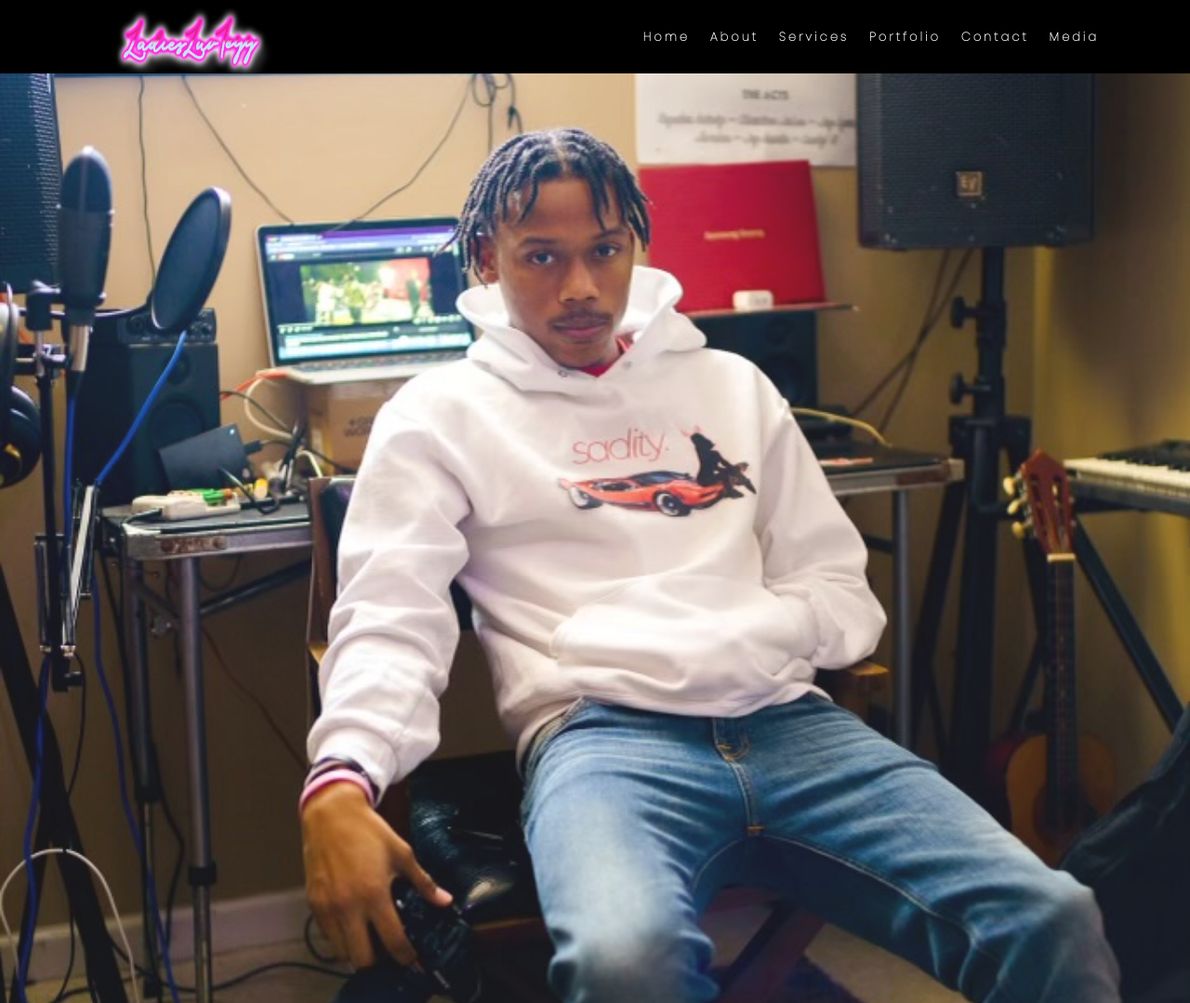
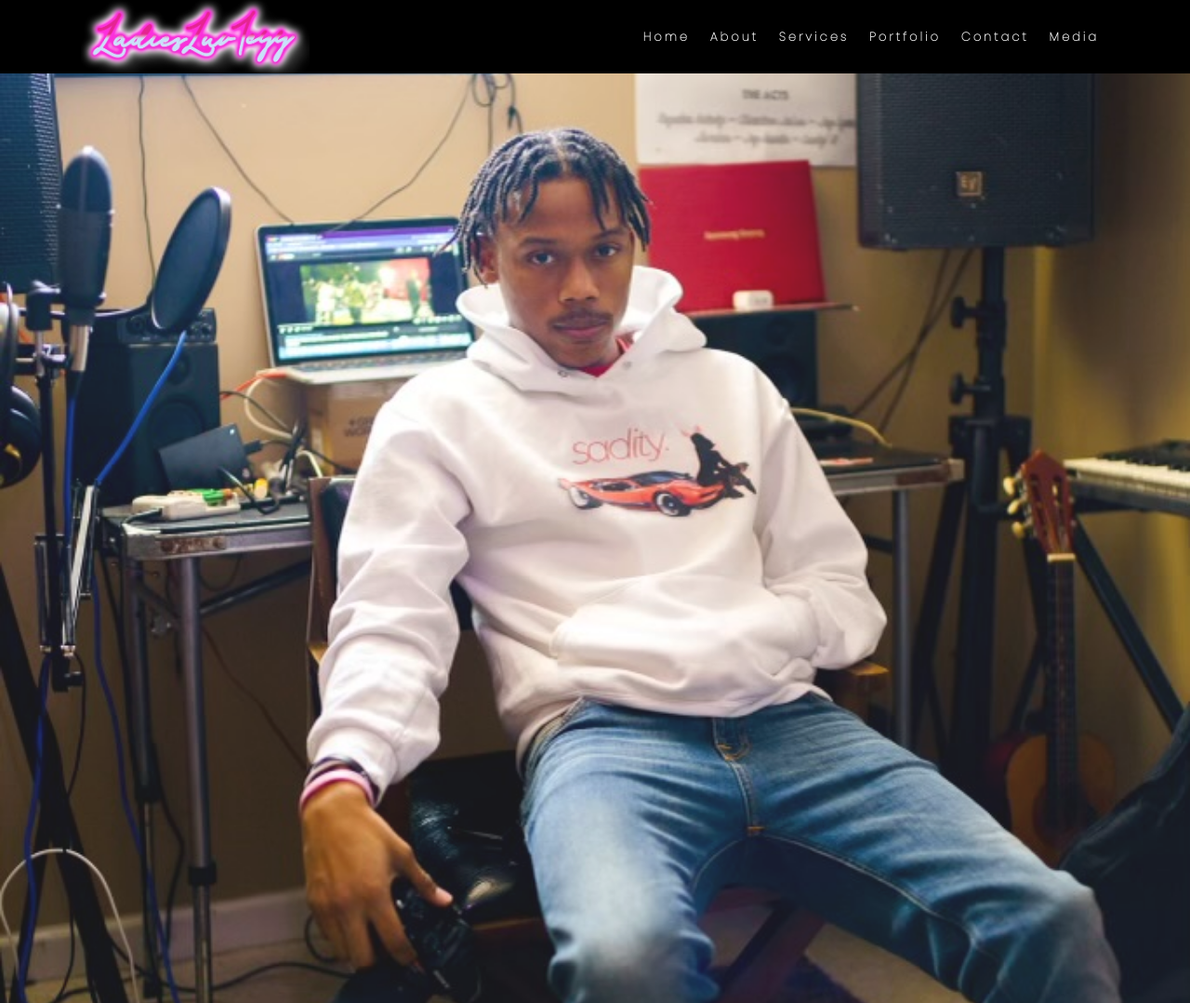
Before and after one commit to DaeQuanR/quan, a plain HTML site: page index.html in a window 1280 px wide. Shown: the top 1079 px of the page at 93% size. Drawn offline with nearby package versions, Linux system fonts and the light colour scheme.

Commit message:
Add files via upload

```diff
--- a/index.html
+++ b/index.html
@@ -13,7 +13,7 @@
 <body>
     <!--navbar-->
     <nav class="home" id="home">
-        <img src="image/IMG_8515.JPG" alt="logo" class="small">
+        <img src="image/IMG_8515 2.jpg" alt="logo" class="small">
         <div class="logo">
         </div>
 
```
